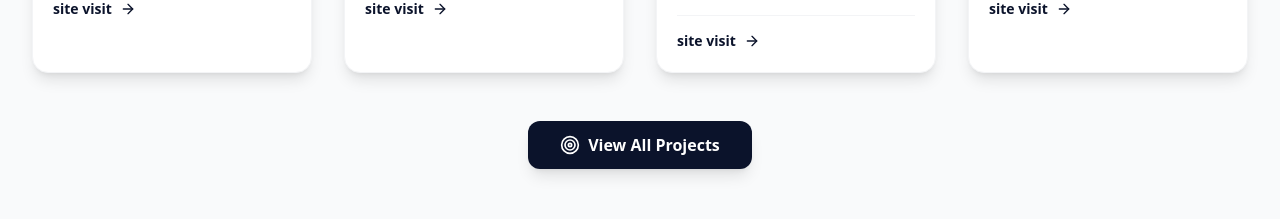
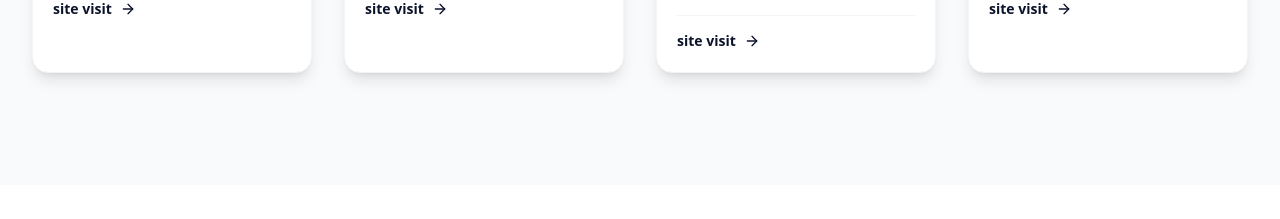
Before and after one commit to ViyaInnovations/viyainnovation-portfolio, a React (Vite) app: page / in a window 1280 px wide. Shown: the part 5507-5726 px from the top of the page. Built offline with nearby package versions, Linux system fonts and the light colour scheme.

Commit message:
footer updated

```diff
--- a/src/components/Footer.jsx
+++ b/src/components/Footer.jsx
@@ -121,7 +121,7 @@ export default function Footer() {
                             <motion.li variants={footerVariants} className="flex items-start gap-2 sm:gap-3">
                                 <MapPin size={16} className="shrink-0 mt-0.5 sm:mt-1" style={{ color: ACCENT_COLOR }} />
                                 <span className="text-gray-300 leading-relaxed">
-                                   Breeze Arcade First Floor, Kottoli, Chevayur Post, Kozhikode, Kerala, India
+                                   Breeze Arcade, First Floor, Kottoli, Chevayur Post, Kozhikode, Kerala, India
                                 </span>
                             </motion.li>
                         </ul>
--- a/src/components/MeetTheTeam.jsx
+++ b/src/components/MeetTheTeam.jsx
@@ -135,8 +135,8 @@ export default function MeetTheTeam() {
     const inView = useInView(ref, { once: true, margin: "-80px" });
 
     return (
-        <section id="our-team" className="py-16 md:py-20 bg-white">
-            <div className="max-w-6xl mx-auto px-4 md:px-8">
+        <section id="our-team" className="py-10 md:py-12 bg-white">
+            <div className="max-w-9xl mx-auto px-4">
                 <motion.header
                     ref={ref}
                     initial={{ opacity: 0, y: 20 }}
--- a/src/components/PortfolioPreview.jsx
+++ b/src/components/PortfolioPreview.jsx
@@ -145,21 +145,6 @@ export default function PortfolioPreview() {
                     ))}
                 </motion.div>
 
-                {/* Button */}
-                <div className="mt-12 text-center">
-                    <motion.a
-                        whileHover={{ scale: 1.05 }}
-                        whileTap={{ scale: 0.98 }}
-                        href="/work"
-                        className="inline-flex items-center gap-2 text-white px-8 py-3 rounded-xl text-md font-semibold shadow-lg transition duration-200"
-                        style={{ backgroundColor: NAVY_BLUE }}
-                        onMouseEnter={(e) => (e.currentTarget.style.backgroundColor = NAVY_HOVER_BG)}
-                        onMouseLeave={(e) => (e.currentTarget.style.backgroundColor = NAVY_BLUE)}
-                    >
-                        <Target size={20} />
-                        View All Projects
-                    </motion.a>
-                </div>
             </div>
         </section>
     );
```
